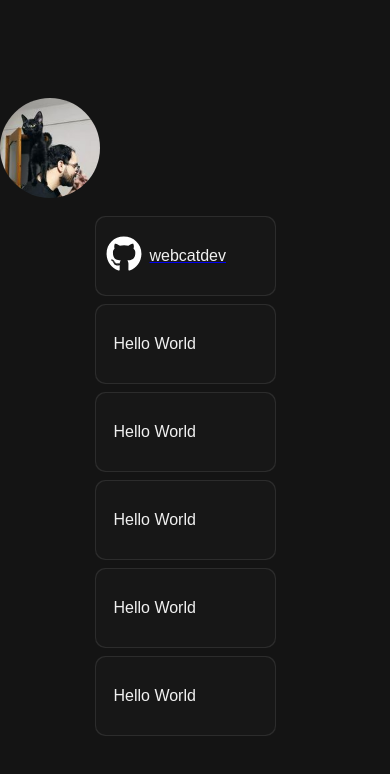
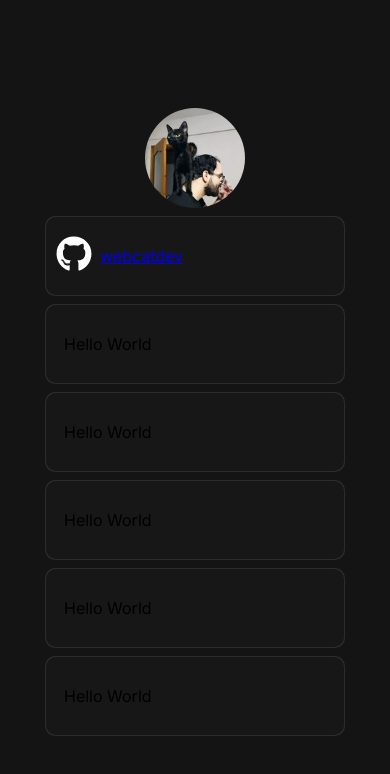
Before and after one commit to webCatDev/links, a Next.js app: page / in a window 390 px wide. Shown: the top 774 px of the page. Built offline with nearby package versions, Linux system fonts and the light colour scheme.

Commit message:
deleted unnecesarry styles

```diff
--- a/app/globals.css
+++ b/app/globals.css
@@ -107,92 +107,3 @@ img {
 .card > .card-content svg {
   fill: white;
 }
-
-/* -- ↓ ↓ ↓ extra card content styles ↓ ↓ ↓ -- */
-
-h1, h2, h3, h4, span {
-  color: rgb(240, 240, 240);
-  font-family: "Rubik", sans-serif;
-  font-weight: 400;
-  margin: 0px;
-}
-
-i {
-  color: rgb(240, 240, 240);
-}
-
-.card-image {
-  align-items: center;
-  display: flex;
-  height: 140px;
-  justify-content: center;
-  overflow: hidden;
-}
-
-.card-image > * {
-  font-size: 6em;
-  opacity: 0.25;
-}
-
-.card-info-wrapper {
-  align-items: center;
-  display: flex;
-  flex-grow: 1;
-  justify-content: flex-start;
-  padding: 0px 20px;
-}
-
-
-/* -- ↓ ↓ ↓ some responsiveness ↓ ↓ ↓ -- */
-
-@media(max-width: 1000px) {
-  body {
-    align-items: flex-start;
-    overflow: auto;
-  }
-
-  #cards {
-    max-width: 1000px;
-    padding: 10px 0px;
-  }
-
-  .card {
-    flex-shrink: 1;
-    width: calc(50% - 4px);
-  }
-}
-
-@media(max-width: 500px) {
-  .card {
-  }
-
-  .card-image {
-  }
-
-  .card-image > i {
-    font-size: 3em;
-  }
-
-  .card-info-wrapper {
-    padding: 0px 10px;
-  }
-
-  .card-info > i {
-    font-size: 0.8em;
-  }
-
-  .card-info-title > h3 {
-    font-size: 0.9em;
-  }
-
-  .card-info-title > h4 {
-    font-size: 0.8em;
-    margin-top: 4px;
-  }
-}
-
-@media(max-width: 320px) {
-  .card {
-    width: 100%;
-  }
-}
```
